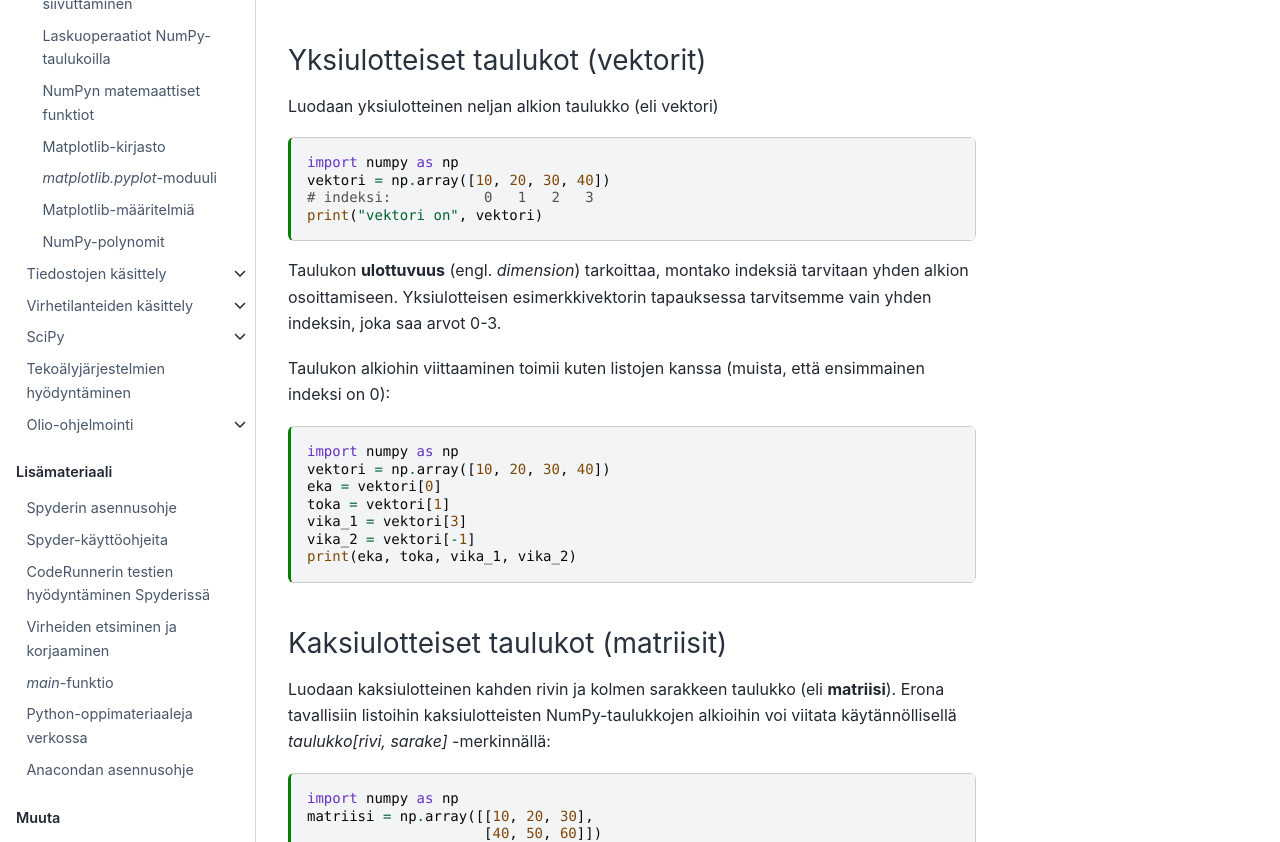
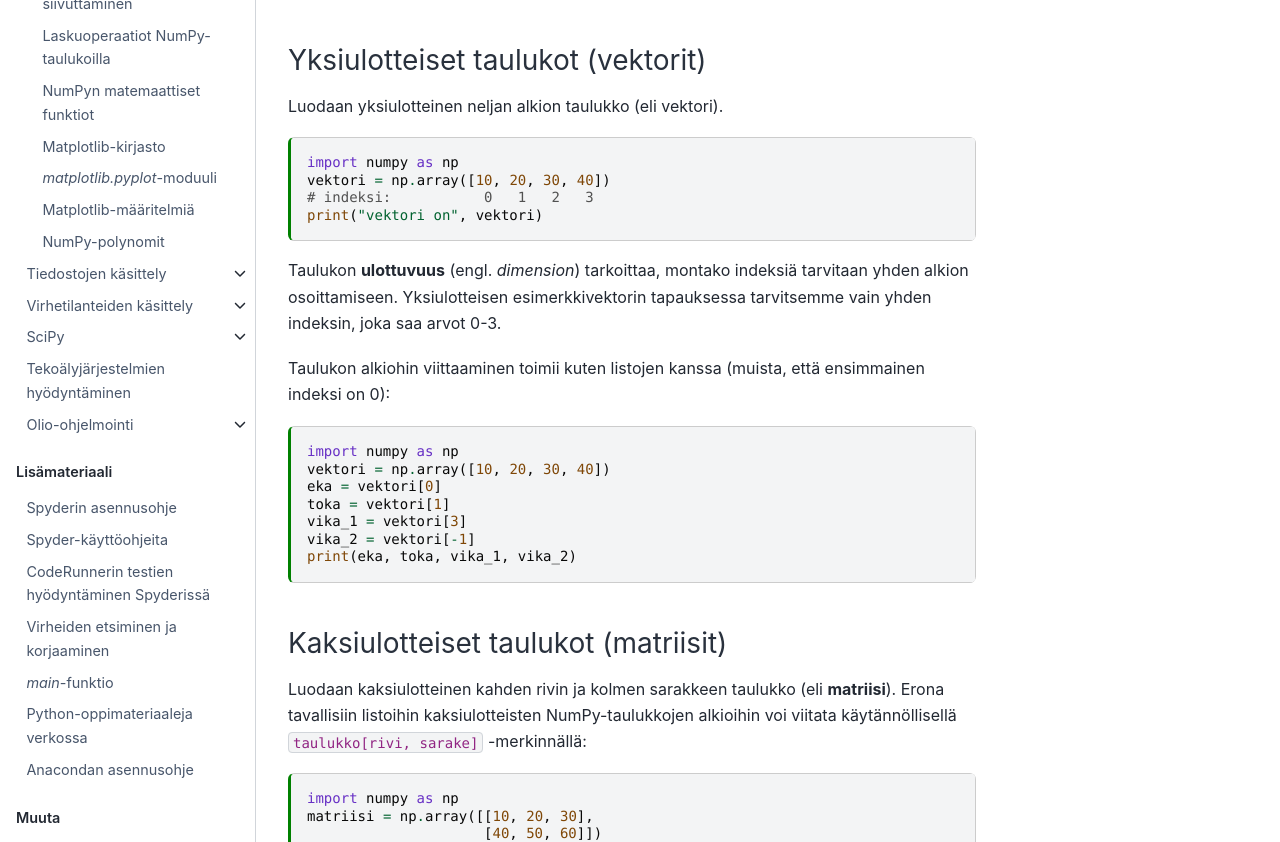
Before and after one commit to elina-ruha/CHEM-ohjelmointikurssikirja-test, a Jupyter Book: the page built from book/numpy/nparray.md, in a window 1280 px wide and 1400 px high. Shown: the part 445-1287 px from the top of the window. Built offline with Jupyter Book 1.0.4 settings and Sphinx 7.4.7 and the Sphinx Book theme 1.1.4, drawn with Linux system fonts in a browser that asks for light colours; comment, search, counter and statistics services are not loaded; some of the changed text lies outside the part shown.

````diff
--- a/book/numpy/nparray.md
+++ b/book/numpy/nparray.md
@@ -19,7 +19,7 @@ import numpy as np
 Taulukoita (*array*) voi luoda suoraviivaisesti
 [*numpy.array*](https://docs.scipy.org/doc/numpy/reference/generated/numpy.array.html)-funktion avulla.
 ### Yksiulotteiset taulukot (vektorit)
-Luodaan yksiulotteinen neljan alkion taulukko (eli vektori)
+Luodaan yksiulotteinen neljan alkion taulukko (eli vektori).
 ```{code-cell} ipython3
 :tags: ["auto-execute-page"]
 import numpy as np
@@ -42,7 +42,7 @@ print(eka, toka, vika_1, vika_2)
 ```
 ### Kaksiulotteiset taulukot (matriisit)
 Luodaan kaksiulotteinen kahden rivin ja kolmen sarakkeen taulukko (eli **matriisi**). Erona tavallisiin listoihin
-kaksiulotteisten NumPy-taulukkojen alkioihin voi viitata käytännöllisellä *taulukko[rivi, sarake]* -merkinnällä:
+kaksiulotteisten NumPy-taulukkojen alkioihin voi viitata käytännöllisellä `taulukko[rivi, sarake]` -merkinnällä:
 ```{code-cell} ipython3
 import numpy as np
 matriisi = np.array([[10, 20, 30],
@@ -56,7 +56,7 @@ print("tokan rivin vika sarake on", tokan_rivin_vika_sarake)
 ```
 :::{admonition} Huom!
 :class: note
-Myös tavallisista listoista tuttu merkintä *taulukko[rivi][sarake]* toimii, mutta se on kömpelömpi käyttää.
+Myös tavallisista listoista tuttu merkintä `taulukko[rivi][sarake]` toimii, mutta se on kömpelömpi käyttää.
 :::
 ### Kolmiulotteiset taulukot
 Luodaan viimeisenä esimerkkinä kolmiulotteinen 2 x 2 x 3 taulukko:
@@ -159,7 +159,7 @@ v3 = np.arange(1, 10)
 # Huomaa, että viimenen alkio on loppu-1 (kuten range-funktiolla)
 print("v3 on", v3)
 ```
-Myös muoto *np.arange(alku, loppu, askel)* on käytössä:
+Myös muoto `np.arange(alku, loppu, askel)` on käytössä:
 ```{code-cell} ipython3
 import numpy as np
 v4 = np.arange(2, 11, 2)
@@ -168,7 +168,7 @@ print("v4 on", v4)
 ## Liukulukuja sisältävien taulukoiden luominen *linspace*-funktiolla
 Liukulukuja sisältäviä taulukoita voi luoda
 [*numpy.linspace*](https://docs.scipy.org/doc/numpy/reference/generated/numpy.linspace.html)-funktiolla, jota kutsutaan
-*numpy.linspace(start, stop, num)*. Parametri *start* on ensimmäinen luku, *stop* on viimeinen luku ja *num* on lukujen
+`numpy.linspace(start, stop, num)`. Parametri *start* on ensimmäinen luku, *stop* on viimeinen luku ja *num* on lukujen
 määrä välillä *start..stop*.
 :::{admonition} Huom!
 :class: attention
````
Also changed, not shown: other parts of book/numpy/nparray.md (+1 -1 lines).
